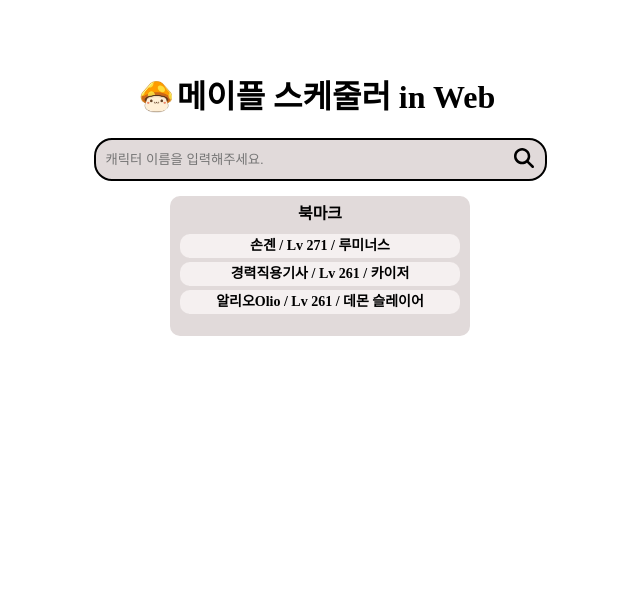
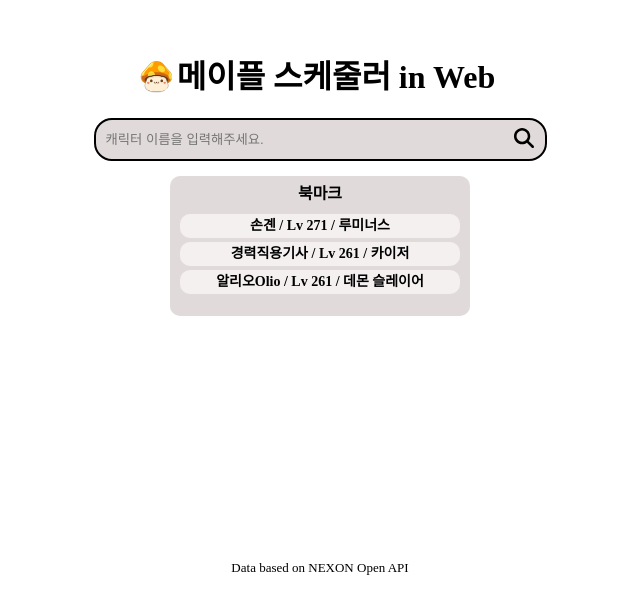
Before and after one commit to Rayched/mapleToDo, a React (Create React App) app: page / in a window 1280 px wide. Shown: the part 199-800 px from the top of the page, without its empty margins (320-960 px from the left). Built offline with nearby package versions, Linux system fonts and the light colour scheme.

Commit message:
Nexon Open API 관련 문구 추가

```diff
--- a/src/App.tsx
+++ b/src/App.tsx
@@ -10,10 +10,20 @@ const Wrapper = styled.div`
   flex-direction: column;
 `;
 
+const Footers = styled.footer`
+    display: flex;
+    justify-content: center;
+    text-align: center;
+    font-size: 13px;
+    width: 100%;
+    height: 1%;
+`;
+
 function App(){
   return (
     <Wrapper>
         <Routers />
+        <Footers>Data based on NEXON Open API</Footers>
     </Wrapper>
   );
 }
--- a/src/Router.tsx
+++ b/src/Router.tsx
@@ -1,6 +1,7 @@
 import { BrowserRouter, Route, Routes } from "react-router-dom";
 import Home from "./routing/Home";
 import Detail from "./routing/Detail";
+import styled from "styled-components";
 
 function Routers(){
     return (
--- a/src/routing/Detail.tsx
+++ b/src/routing/Detail.tsx
@@ -23,8 +23,8 @@ interface I_Character {
 }
 
 const Wrapper = styled.div`
-    width: 100vw;
-    height: 100vh;
+    width: 100%;
+    height: 95%;
     display: flex;
     justify-content: center;
     align-items: center;
--- a/src/routing/Home.tsx
+++ b/src/routing/Home.tsx
@@ -9,7 +9,7 @@ interface I_Charactors {
 
 const Homes = styled.div`
     width: 100%;
-    height: 100%;
+    height: 95%;
     display: flex;
     flex-direction: column;
     align-items: center;
```
